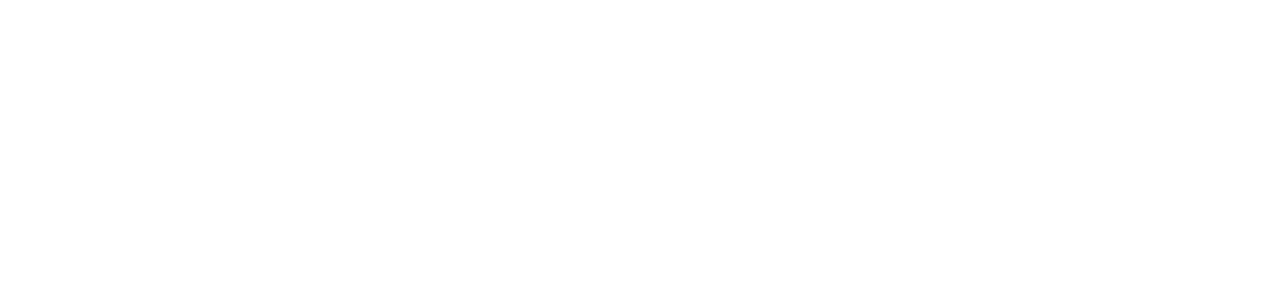
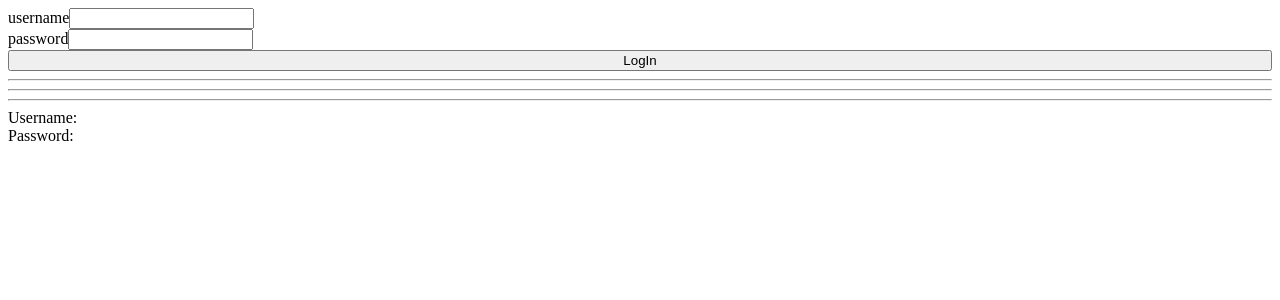
Before and after one commit to nevengjoreski/generacija20, a React (Create React App) app: page / in a window 1280 px wide. Shown: the top 300 px of the page. Built offline with nearby package versions, Linux system fonts and the light colour scheme.

Commit message:
cas5-login

```diff
--- a/src/App.jsx
+++ b/src/App.jsx
@@ -1,4 +1,16 @@
+// const App = () => ( <div>asdsad</div> )
+
+import { LogIn } from "./components/LogIn"
+
 const App = () => {
-  return (<></>);
+
+  return ( <div>
+      <LogIn />
+    </div> )
 }
+
+// const App = () => {
+//   return <div>asdsad</div>
+// }
+
 export default App;
--- /dev/null
+++ b/src/components/LogIn.jsx
@@ -0,0 +1,49 @@
+import { useState } from "react"
+
+let count = 0
+export const LogIn = () => {
+
+    // controlled inputs / components
+    const [username, setUsername] = useState("")
+    const [password, setPassword] = useState("")
+
+    console.log("rerender " , count++)
+
+    const handleSumbit = (event) => {
+        event.preventDefault()
+
+        console.log(`User Submitted : username : ${username} and password : ${password}`)
+    }
+
+    return <form onSubmit={handleSumbit}>
+
+        <label>username</label>
+        <input
+            type="text"
+            value={username}
+            onChange={(event) => {
+                setUsername(event.target.value)
+            }}
+            />
+
+        <br />
+        <label>password</label>
+        <input
+            type="password"
+            value={password}
+            onChange={(event) => {
+                setPassword(event.target.value)
+            }} />
+
+        <div >
+            <button style={{width:"100%"}} type="submit">LogIn</button>
+        </div>
+        <hr /><hr /><hr />
+        <div>
+            Username: {username}
+        </div>
+        <div>
+            Password: {password}
+        </div>
+    </form>
+}
```
